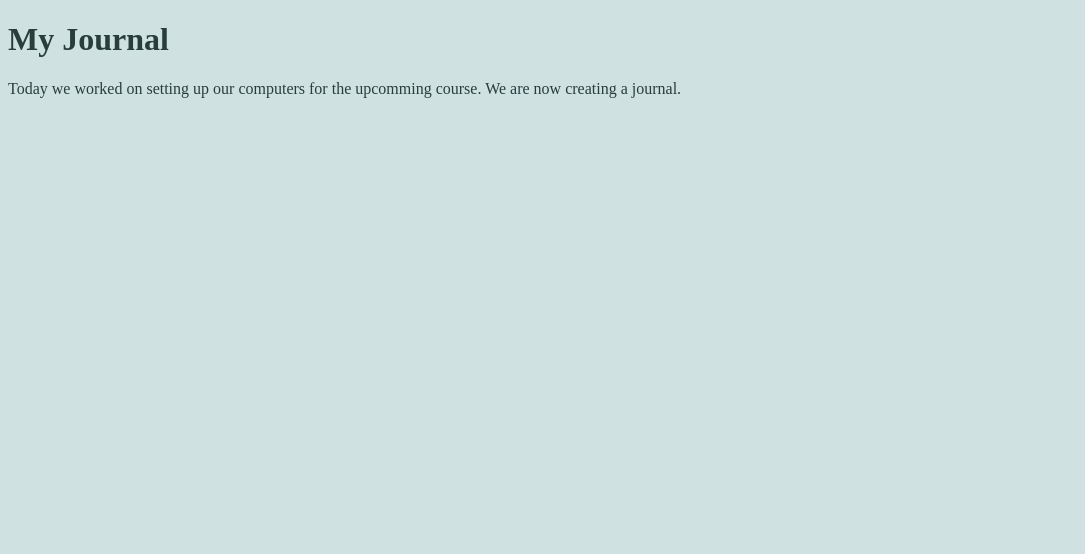
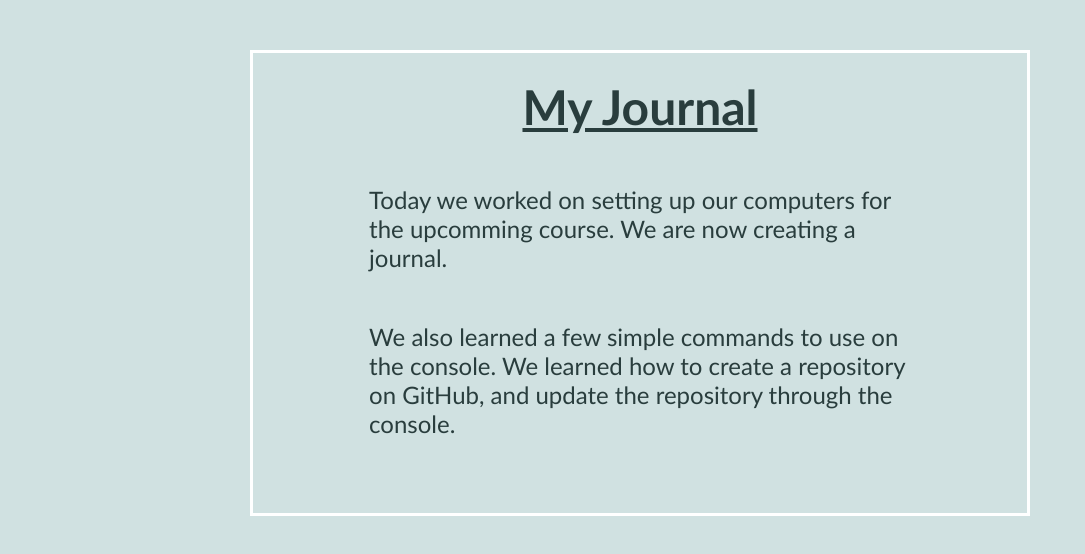
Before and after one commit to Crashofthemoons/my-journal, a plain HTML site: page index.html in a window 1280 px wide. Shown: the whole page, without its empty margins (0-1085 px from the left). Drawn offline with Linux system fonts and the light colour scheme.

Commit message:
made css changes

```diff
--- a/index.html
+++ b/index.html
@@ -8,8 +8,12 @@
     <title>Document</title>
 </head>
 <body>
-    <h1>My Journal</h1>
-    <p>Today we worked on setting up our computers for the upcomming course. We are now creating a journal.</p>
+  <div class="page">
+    <h1 class="content">My Journal</h1>
+    <p class="content">Today we worked on setting up our computers for the upcomming course. We are now creating a journal.</p>
+    <p class="content">We also learned a few simple commands to use on the console. We learned how to create a repository on GitHub, and update the repository through the console.</p>
+    <h1 class="content" ></h1>
     <script src="main.js"></script>
+  </div>
 </body>
 </html>
--- a/main.css
+++ b/main.css
@@ -1,4 +1,25 @@
 body {
   background-color:  #d0e1e1;
   color:#293d3d;
+  margin: 0;
+  padding: 0;
+  box-sizing: border-box;
+  font-family: "Trebuchet MS", Helvetica, sans-serif;
+  font-size: 1.5em;
 }
+
+.page {
+    border: 3px white solid;
+    margin: 50px 250px;
+}
+
+.content {
+    margin: auto;
+    width: 70%;
+    padding: 25px 0;
+}
+
+h1 {
+    text-align: center;
+    text-decoration: underline;
+}
```
